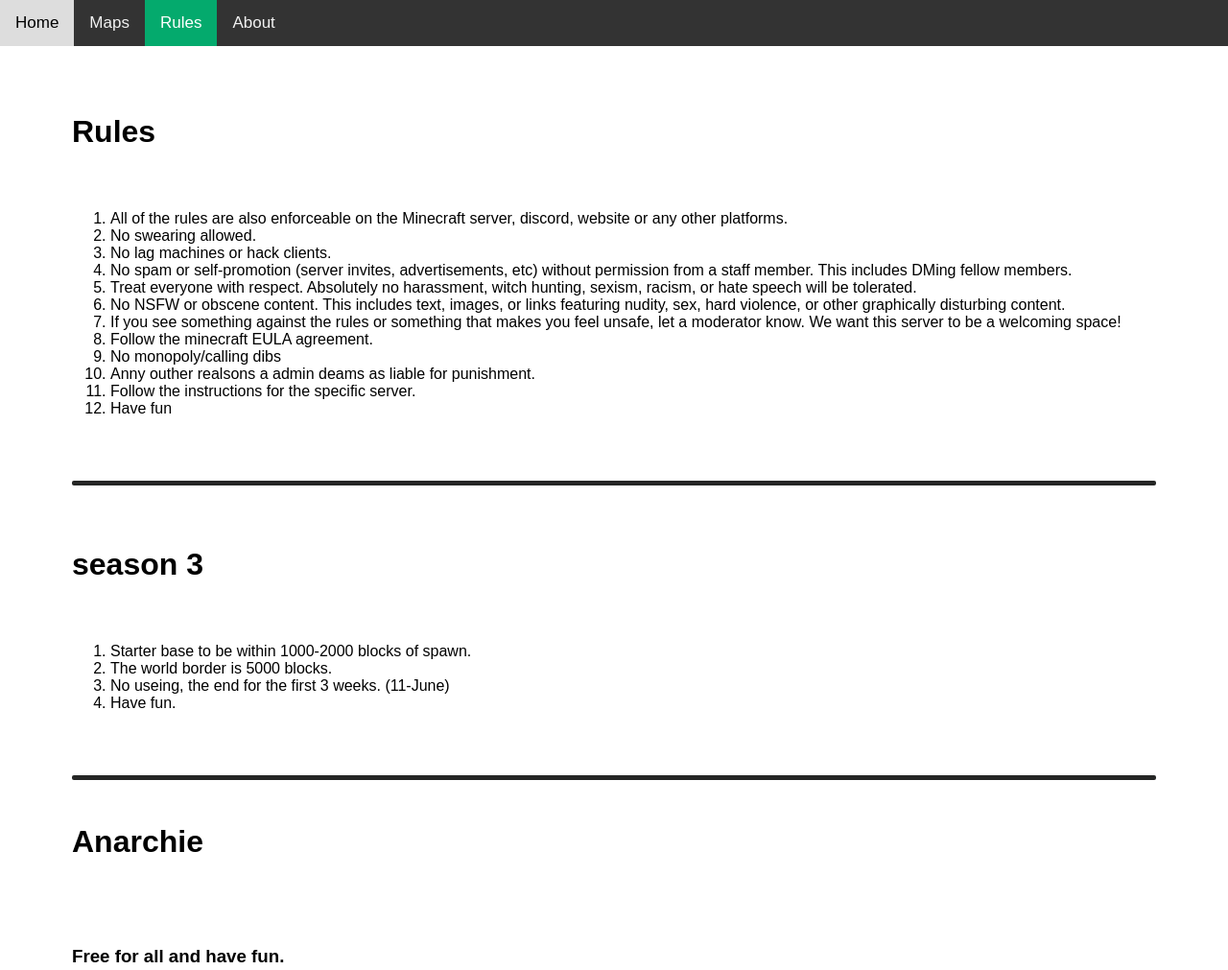
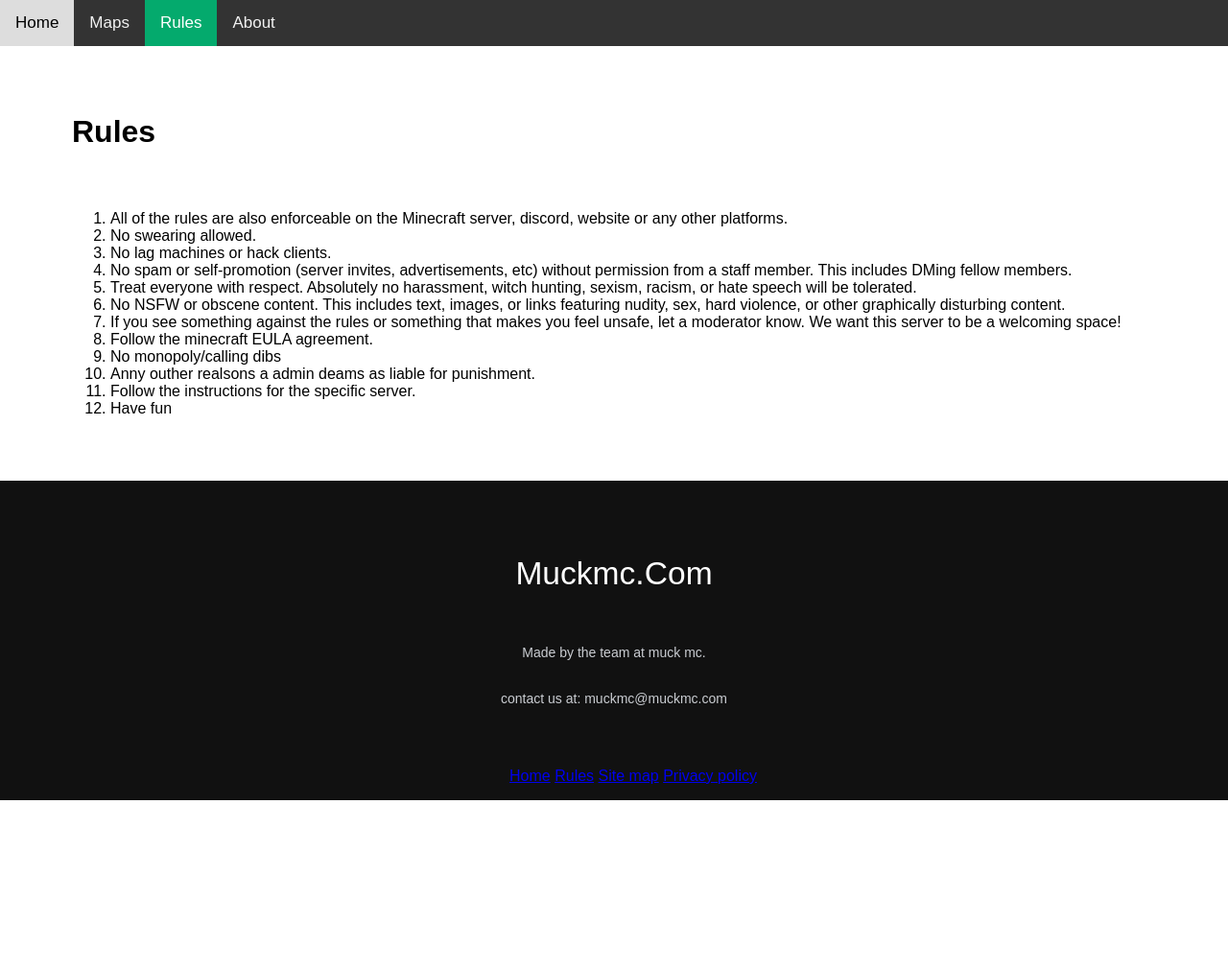
Before and after one commit to BitOMOn/DEPRECATED-muckmc, a plain HTML site: page rules.html in a window 1280 px wide. Shown: the top 1011 px of the page at 96% size. After the commit the page ends 834 px from the top, so only its background shows below. Drawn offline with Linux system fonts and the light colour scheme.

Commit message:
Update rules.html

```diff
--- a/rules.html
+++ b/rules.html
@@ -55,23 +55,6 @@ function myFunction() {
 			<li>Follow the instructions for the specific server.</li>
 			<li>Have fun</li>
 		</ol>
-		<div class="break50"></div>
-		<div class="break-line"></div>
-		<div class="break25"></div><br>
-		<h1>season 3</h1>
-		<div class="break25"></div>
-		<ol>
-			<li>Starter base to be within 1000-2000 blocks of spawn.</li>
-			<li>The world border is 5000 blocks.</li>
-			<li>No useing, the end for the first 3 weeks. (11-June)</li>
-			<li>Have fun.</li>
-		</ol>
-		<div class="break50"></div>
-		<div class="break-line"></div>
-		<div class="break25"></div>
-		<h1>Anarchie</h1>
-		<div class="break50"></div>
-		<h3> Free for all and have fun.</h3>
 		<div class="50"></div>
 
 		</div>
```
